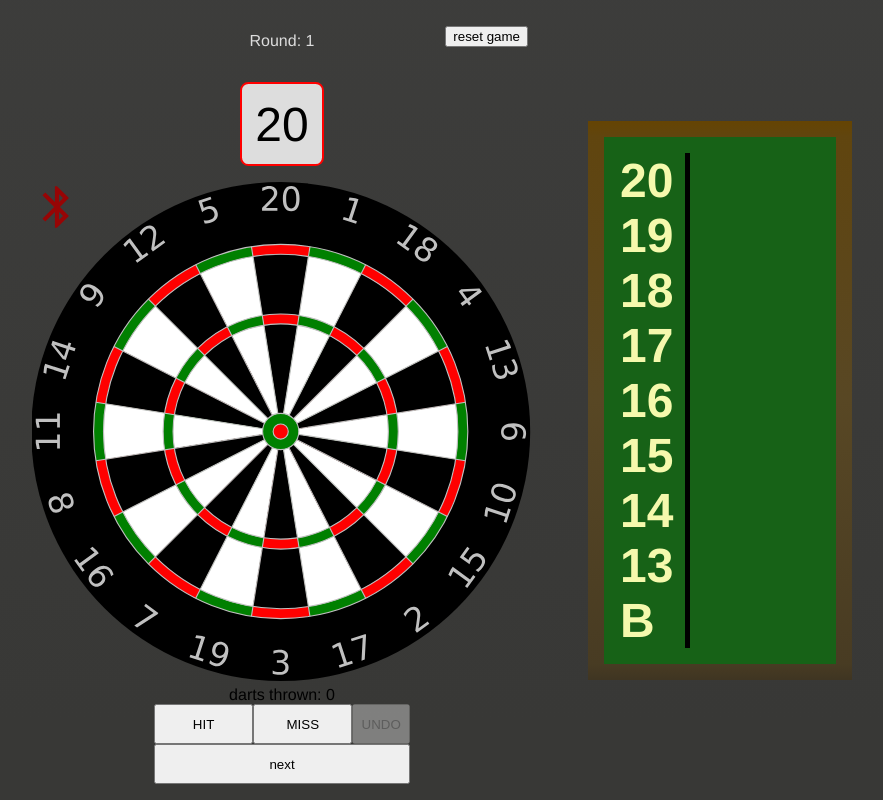
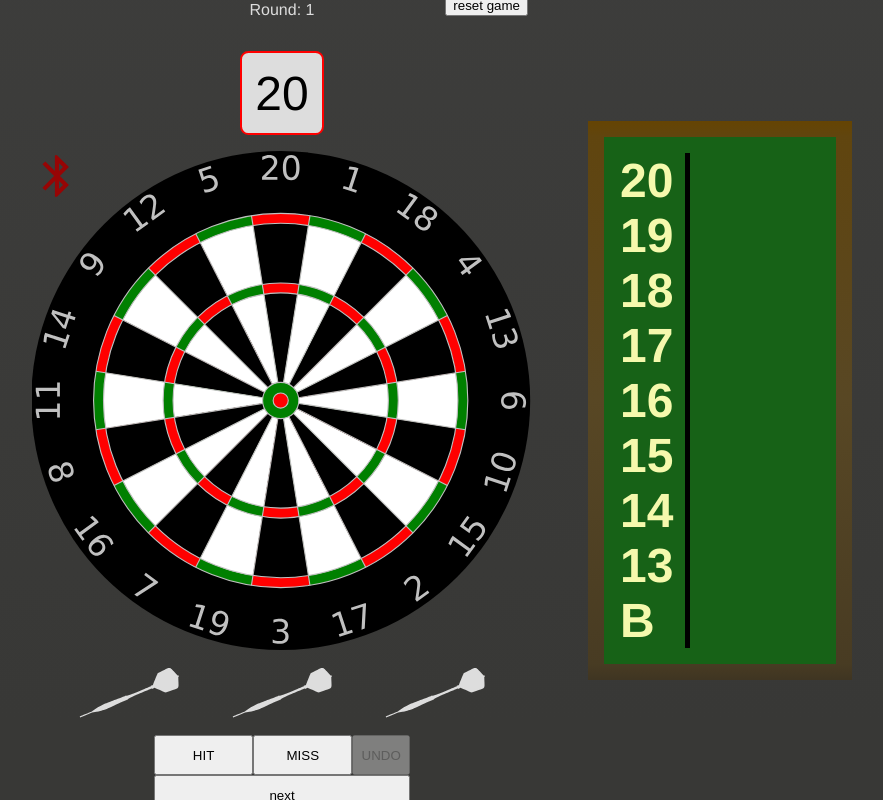
Before and after one commit to sdbui/darts-practice, a React (Vite) app: page / in a window 1280 px wide. Shown: the whole page, without its empty margins (201-1084 px from the left). Built offline with nearby package versions, Linux system fonts and the light colour scheme.

Commit message:
style: Add darts icon for darts thrown section
Will change color to green or red depending on result

```diff
--- /dev/null
+++ b/src/components/dart/index.tsx
@@ -0,0 +1,14 @@
+function Dart() {
+    return (
+        <svg xmlns="http://www.w3.org/2000/svg" version="1.0" viewBox="0 0 1280.000000 643.000000" preserveAspectRatio="xMidYMid meet">
+            <metadata>
+            Created by potrace 1.15, written by Peter Selinger 2001-2017
+            </metadata>
+            <g transform="translate(0.000000,643.000000) scale(0.100000,-0.100000)" stroke="none">
+            <path d="M11453 6419 c-28 -5 -75 -18 -104 -29 -60 -24 -1269 -626 -1282 -639 -6 -6 -441 -1075 -595 -1463 -26 -66 -54 -90 -76 -68 -16 16 -45 11 -58 -10 -9 -13 -19 -18 -34 -14 -14 4 -29 -1 -41 -13 -10 -10 -26 -17 -36 -15 -30 6 -49 -18 -43 -53 6 -31 5 -32 -56 -57 -35 -14 -448 -184 -918 -378 -1100 -453 -1276 -524 -1498 -604 -175 -63 -626 -206 -650 -206 -7 0 -12 6 -12 13 0 8 -9 22 -21 33 -24 21 -52 10 -57 -24 -2 -15 -21 -27 -70 -45 -37 -14 -220 -85 -407 -157 -300 -116 -1168 -443 -1500 -565 -851 -312 -745 -265 -1385 -617 -316 -174 -353 -198 -661 -419 -310 -224 -331 -237 -460 -291 -74 -31 -363 -152 -644 -268 -775 -322 -725 -299 -738 -327 -16 -35 17 -97 53 -101 16 -2 311 116 770 308 l745 311 380 70 c209 38 396 71 415 74 36 5 700 198 892 260 134 43 223 79 363 145 61 29 225 105 365 170 140 65 300 139 355 165 144 68 774 356 950 435 732 327 763 340 794 334 41 -9 64 10 56 46 -6 27 -1 30 192 130 272 142 414 212 578 285 194 87 2247 951 2285 962 9 2 19 -6 25 -19 12 -28 47 -35 68 -14 9 9 27 16 41 16 14 0 31 8 38 18 7 9 24 17 38 17 16 0 29 8 36 23 11 23 64 62 83 62 8 0 442 -181 1106 -462 110 -47 236 -99 280 -117 l80 -33 655 221 c360 122 687 237 725 256 78 38 187 130 212 179 9 17 25 74 37 126 23 106 24 150 6 580 -5 140 -13 345 -17 455 l-6 200 44 16 c53 19 58 37 29 101 -24 55 -38 62 -85 42 -34 -14 -36 -14 -63 15 -15 16 -190 204 -389 418 -325 349 -371 395 -455 450 -51 34 -106 67 -121 72 -33 13 -139 13 -214 0z"/>
+            </g>
+        </svg>
+    )
+}
+
+export default Dart;
--- a/src/games/accuracy1/index.tsx
+++ b/src/games/accuracy1/index.tsx
@@ -4,14 +4,28 @@ import Dartboard, {
     mappings as Mapping,
 } from "../../components/dartboard";
 import styles from './styles.module.scss';
+import Dart from '../../components/dart';
 
 interface Tally {
     id: number;
 }
 
+enum ThrowType {
+    Hit = 'hit',
+    Miss = 'miss',
+}
+
+interface ThrowStatus {
+    [num: number]: ThrowType | null
+    1: ThrowType | null;
+    2: ThrowType | null;
+    3: ThrowType | null;
+}
+
 const defaultTargetIds: string[] = [
     's20lrg', 's19lrg', 's18lrg', 's17lrg', 's16lrg', 's15lrg', 's14lrg', 's13lrg', 'sB'
 ];
+const defaultThrowStatus: ThrowStatus = {1: null, 2: null, 3: null};
 
 const defaultTallies: {[key: string]: number} = {
     s20lrg: 0,
@@ -34,6 +48,7 @@ function Accuracy1() {
     const [dartsThrown, setDartsThrown] = useState<number>(0);
     const [hitCount, setHitCount] = useState<number>(0);
     const [currentTargetText, setCurrentTargetText] = useState<string | number>('');
+    const [throwStatus, setThrowStatus] = useState<ThrowStatus>(defaultThrowStatus);
 
 
     // hacky fix for callbacks in Dartboard component being called with original states always
@@ -63,8 +78,22 @@ function Accuracy1() {
         // seperate case for bull since double and single are the same
         let hitId = segment.id;
         if (hitId === 'dB') hitId = 'sB'; // targets and tallies both use sB
+        let throwNumber = dartsThrownRef.current + 1; // plus 1 because the state didnt update yet...
         if (hitId === currentTargetRef.current) {
+            // its a hit
             setHitCount((prev) => prev + 1);
+            setThrowStatus(prevThrowStatus => {
+                let newStatus = {...prevThrowStatus};
+                newStatus[throwNumber] = ThrowType.Hit;
+                return newStatus;
+            });
+        } else {
+            // its a miss
+            setThrowStatus(prevThrowStatus => {
+                let newStatus = {...prevThrowStatus};
+                newStatus[throwNumber] = ThrowType.Miss;
+                return newStatus;
+            });
         }
     }
     function addTallyMark(targetId: string) {
@@ -101,6 +130,7 @@ function Accuracy1() {
         let newTarget = targetQueue.current.shift();
         setCurrentTarget(newTarget!);
         setHitCount(0);
+        setThrowStatus(defaultThrowStatus);
 
     }
 
@@ -162,8 +192,16 @@ function Accuracy1() {
                         onHit={handleHit}
                         onSkip={nextRound}></Dartboard>
                 </div>
-                <div>
-                    darts thrown: {dartsThrown}
+                <div className={styles.dartsThrown}>
+                    <div className={throwStatus[1] ? `${styles.throwStatus} ` + styles[throwStatus[1]]: styles.throwStatus}>
+                        <Dart/>
+                    </div>
+                    <div className={throwStatus[2] ? `${styles.throwStatus} ` + styles[throwStatus[2]]: styles.throwStatus}>
+                        <Dart/>
+                    </div>
+                    <div className={throwStatus[3] ? `${styles.throwStatus} ` + styles[throwStatus[3]]: styles.throwStatus}>
+                        <Dart/>
+                    </div>
                 </div>
                 <div className={styles.roundActions}>
                     <button onClick={manualHit}>HIT</button>
--- a/src/games/accuracy1/styles.module.scss
+++ b/src/games/accuracy1/styles.module.scss
@@ -149,3 +149,26 @@
         transform-origin: 1px 3px;
     }
 }
+
+.dartsThrown {
+    width: 100%;
+    min-height: 4rem;
+    display: flex;
+    align-items: center;
+    justify-content: space-evenly;
+    margin: 0.5rem 0;
+}
+
+.throwStatus {
+    width: 100px;
+    svg {
+        fill: #ddd;
+    }
+
+    &.hit svg {
+        fill: rgb(100, 250, 100);
+    }
+    &.miss svg {
+        fill: rgb(247, 61, 61)
+    }
+}
```
Also changed, not shown: src/assets/dart.svg (added).
